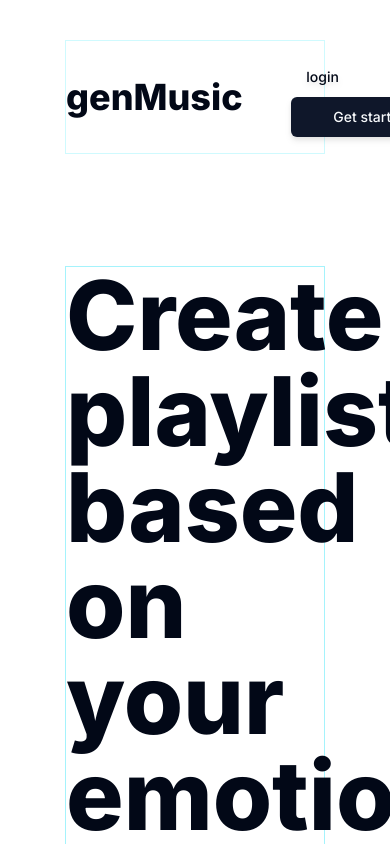
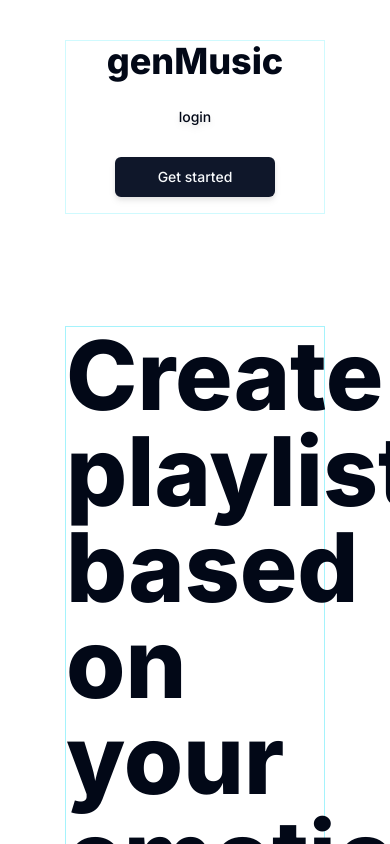
Before and after one commit to vitucordeiro/genmusic-front, a Next.js app: page / in a window 390 px wide. Shown: the top 844 px of the page. Built offline with nearby package versions, Linux system fonts and the light colour scheme.

Commit message:
Refactor: add responsive nav

```diff
--- a/src/components/screen/home/Nav.tsx
+++ b/src/components/screen/home/Nav.tsx
@@ -2,9 +2,9 @@ import ButtonContext from "../../atomics/ButtonContext"
 
 export default function Nav() {
     return(
-            <div className="border border-cyan-100 mt-10 flex items-center justify-between w-2/3">
+            <div className="border border-cyan-100 mt-10 flex flex-col items-center md:flex-row md:flex md:items-center md:justify-between justify-center w-2/3">
                 <h3 className="font-extrabold text-4xl">genMusic</h3>
-                <div className="p-4 space-x-8">
+                <div className="flex flex-col items-center space-y-5 md:space-x-5 md:flex md:flex-row p-4 ">
                     <ButtonContext variant={"ghost"} link="sigin" text="login" size="w-32"></ButtonContext>
                     <ButtonContext variant={"default"} link="singup" text="Get started" size="w-40"></ButtonContext>
                 </div>
```
